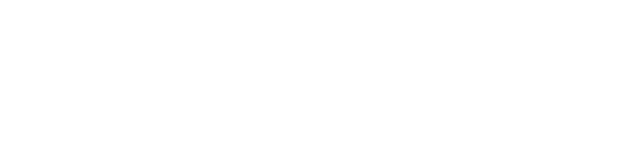
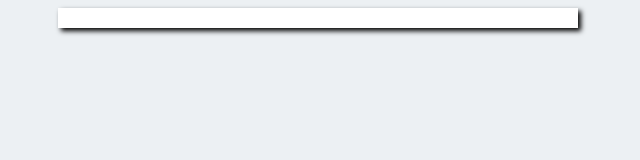
Before and after one commit to ClayS21/projeto-site-cursoemvideo, a plain HTML site: page index.html in a window 1280 px wide. Shown: the whole page, without its empty margins (322-962 px from the left). Drawn offline with Linux system fonts and the light colour scheme.

Commit message:
Início do design

```diff
--- /dev/null
+++ b/estilos/style.css
@@ -0,0 +1,16 @@
+* {
+    font-family: Arial, Helvetica, sans-serif;
+    font-size: 16px;
+}
+
+body {
+    background-color: rgb(236, 240, 243);
+}
+
+main {
+    background-color: white;
+    width: 500px;
+    margin: auto;
+    box-shadow: 3px 3px 5px black;
+    padding: 10px;
+}
--- a/index.html
+++ b/index.html
@@ -5,6 +5,7 @@
     <meta http-equiv="X-UA-Compatible" content="IE=edge">
     <meta name="viewport" content="width=device-width, initial-scale=1.0">
     <title>Projeto Site</title>
+    <link rel="stylesheet" href="estilos/style.css">
 </head>
 <body>
     <main>
```
